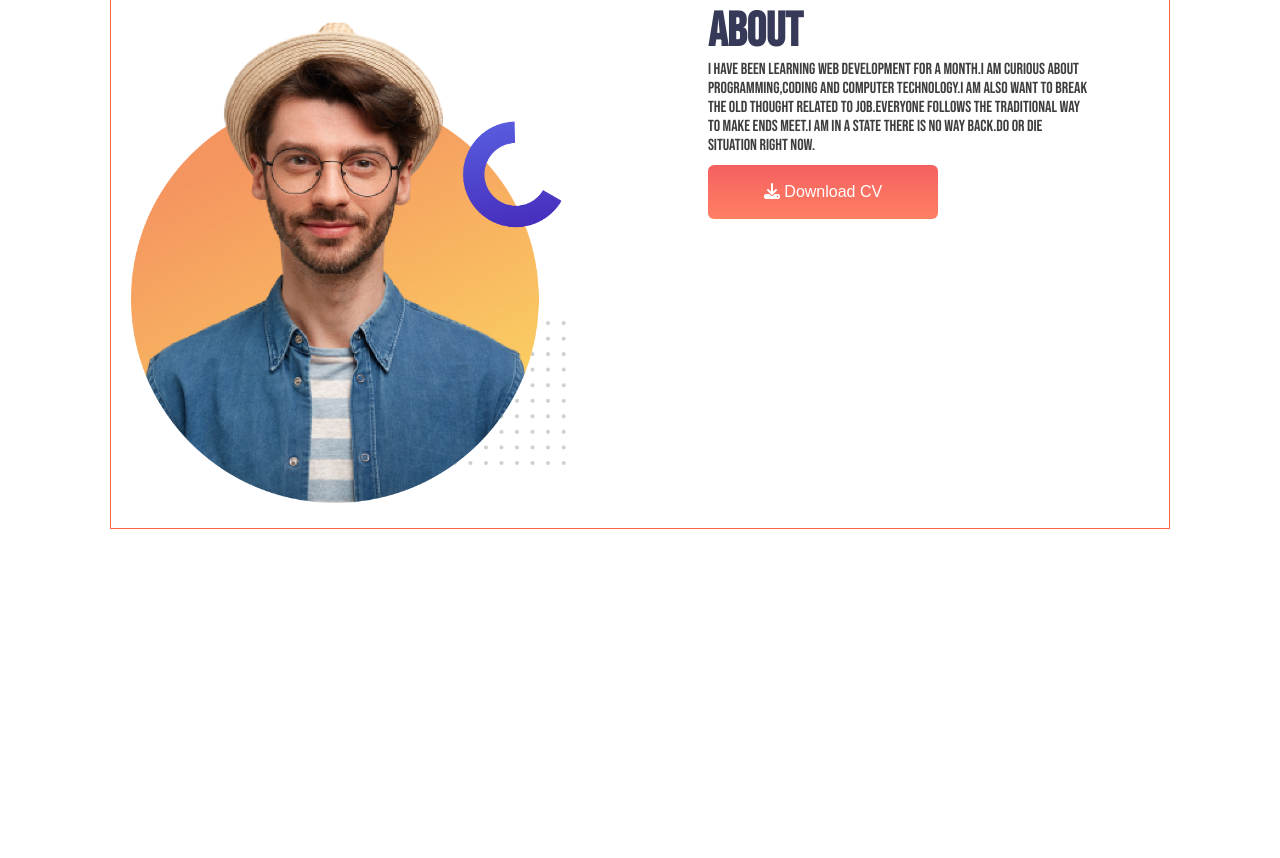
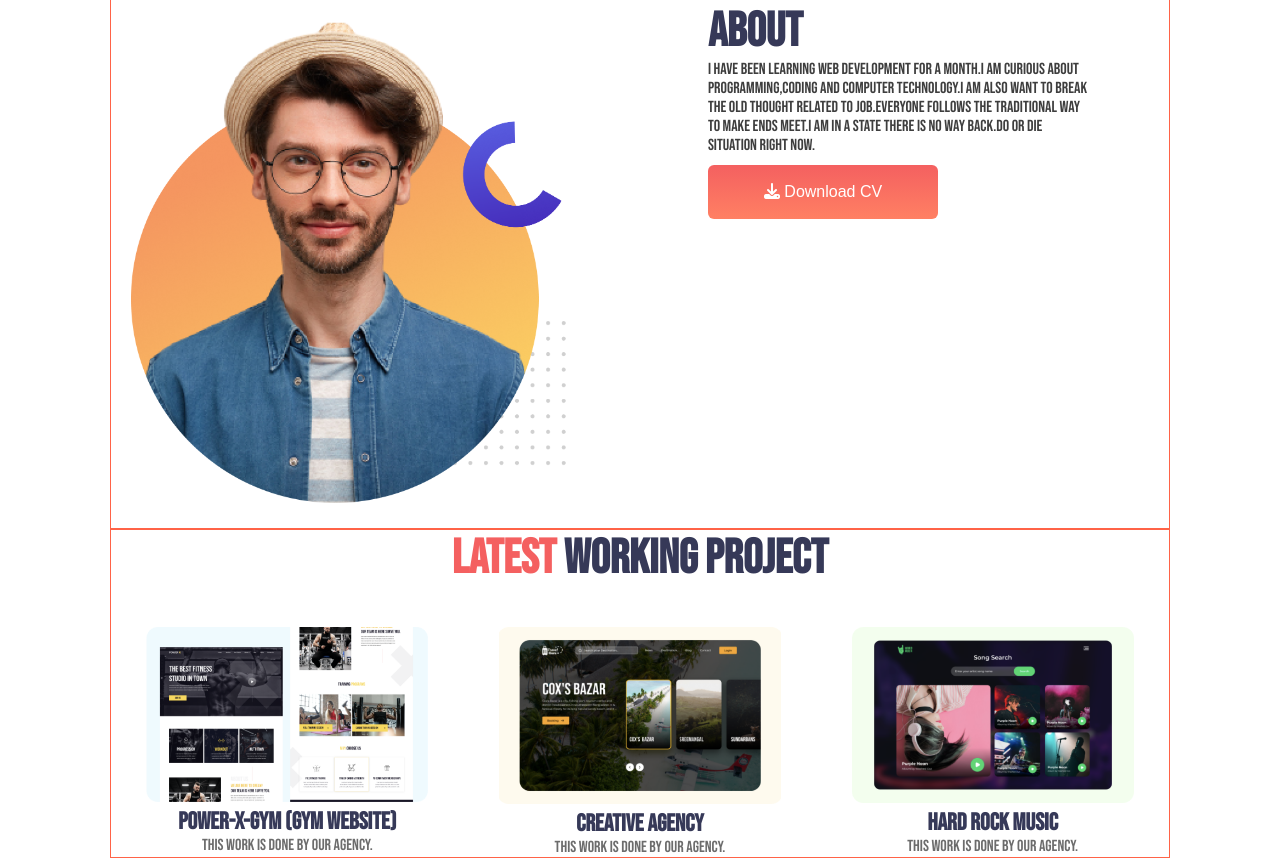
Before and after one commit to mohammaduzzal/personal-website, a plain HTML site: page index.html in a window 1280 px wide. Shown: the part 744-1602 px from the top of the page. Before the commit the page ends 1273 px from the top, so only its background shows below. Drawn offline with Linux system fonts and the light colour scheme.

Commit message:
added the project section

```diff
--- a/index.html
+++ b/index.html
@@ -52,8 +52,38 @@
 
     </header>
 
+    <main>
+        <div class="project">
+            <h1 class="project-title"><span style="color: rgba(244, 96, 96, 1);">LATEST</span> WORKING PROJECT</h1>
+            <div class="project-container">
+                <div class="card">
+                    <div>
+                        <img src="images/image 4.png" alt="">
+                        <h3 class="card-title">Power-x-gym (gym website)</h3>
+                        <p class="card-text">this Work is done by our agency.</p>
+                    </div>
 
-    <main></main>
+                </div>
+                <div class="card">
+                    <div>
+                        <img src="images/image 5.png" alt="">
+                        <h3 class="card-title">Creative Agency</h3>
+                        <p class="card-text">this Work is done by our agency.</p>
+                    </div>
+
+                </div>
+                <div class="card">
+                    <div>
+                        <img src="images/image 8.png" alt="">
+                        <h3 class="card-title">Hard Rock Music</h3>
+                        <p class="card-text">this Work is done by our agency.</p>
+                    </div>
+
+                </div>
+
+            </div>
+        </div>
+    </main>
     <footer></footer>
 
 </body>
--- a/styles/responsive.css
+++ b/styles/responsive.css
@@ -17,6 +17,14 @@
       flex-direction: column-reverse;
      }
      .text{
-   padding: 20px;
+      padding: 20px;
      }
+     main{
+      width: 100%;
+     }
+     .project-container{
+      grid-template-columns: repeat(1, 1fr);
+      width: 100%;
+     }
+
 }
--- a/styles/style.css
+++ b/styles/style.css
@@ -94,3 +94,45 @@
   }
   /* parents css ends */
   /* header css ends */
+
+  /* main css starts */
+  main{
+    width: 1060px;
+    margin: 0 auto;
+    border: 1px solid tomato;
+  }
+  .project-title{
+    font-size: 3rem;
+    font-weight: 700;
+    color: rgba(54, 57, 88, 1);
+    text-align: center;
+    margin-bottom: 40px;
+  }
+  .project-container{
+    /* border: 1px solid green; */
+    display: grid;
+    grid-template-columns: repeat(3, 1fr);
+  }
+  .card{
+    /* border: 1px solid yellow; */
+    width: 80%;
+    display: block;
+    margin: 0 auto;
+  }
+  .card img{
+    width: 100%;
+  }
+  .card-title{
+    font-size: 1.5rem;
+    font-weight: 700;
+    color: rgba(54, 57, 88, 1);
+    text-align: center;
+  }
+  .card-text{
+    font-size: 1rem;
+    font-weight: 400;
+    color: rgba(108, 108, 108, 1);
+    text-align: center;
+  }
+
+  /* main css ends */
```
